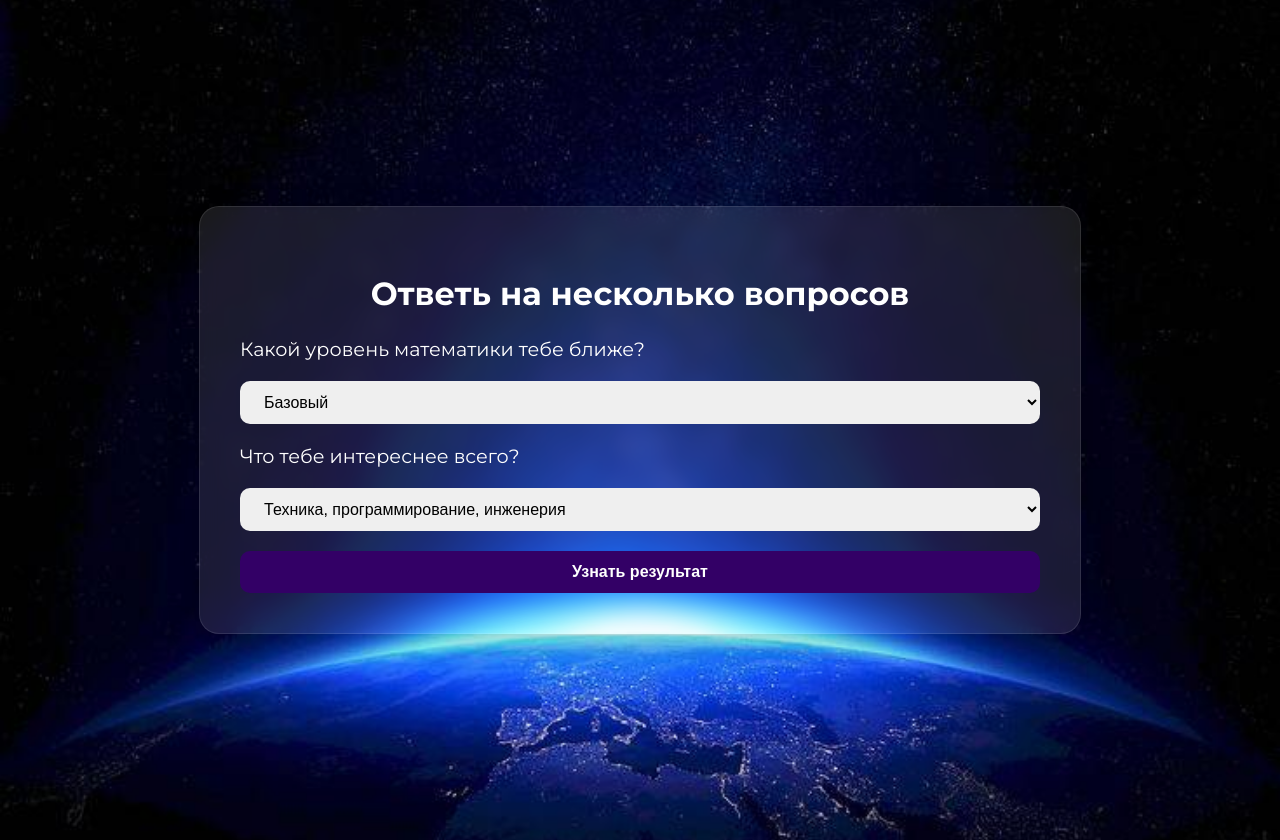
After one commit to brshkins/SUAI, a Django app: page /test/ in a window 1280 px wide. The commit adds this page. Run offline with Django 5.2, Linux system fonts and the light colour scheme.

Commit message:
создан "скелет" страницы с тестом

```diff
--- a/faculties/main/templates/main/index.html
+++ b/faculties/main/templates/main/index.html
@@ -139,7 +139,7 @@
 
         <h1>Выбери свой путь!</h1>
         <p class="description">Пройди короткий тест, и мы подберем для тебя подходящее направление обучения</p>
-        <button class="test-btn">Начать тест</button>
+        <a href="{% url 'test' %}" class="test-btn">Начать тест</a>
     </div>
 </body>
 </html>
--- /dev/null
+++ b/faculties/main/templates/main/test.html
@@ -0,0 +1,112 @@
+{% load static %}
+<!DOCTYPE html>
+<html lang="ru">
+<head>
+    <meta charset="UTF-8">
+    <meta name="viewport" content="width=device-width, initial-scale=1.0">
+    <title>Тест | ГУАП</title>
+    <link href="https://fonts.googleapis.com/css2?family=Montserrat:wght@400;500;700&display=swap" rel="stylesheet">
+    <style>
+        body {
+            font-family: 'Montserrat', sans-serif;
+            margin: 0;
+            padding: 0;
+            background-image: url("{% static 'main/img/background.jpg' %}");
+            background-size: cover;
+            background-position: center;
+            min-height: 100vh;
+            color: #fff;
+            text-align: center;
+            display: flex;
+            flex-direction: column;
+            justify-content: center;
+            align-items: center;
+            padding: 20px;
+            position: relative;
+        }
+
+        body::before {
+            background: rgba(0, 45, 90, 0.7);
+        }
+
+        .container {
+            position: relative;
+            z-index: 1;
+            background: rgba(255, 255, 255, 0.1);
+            backdrop-filter: blur(10px);
+            padding: 40px;
+            border-radius: 20px;
+            max-width: 800px;
+            width: 100%;
+            box-shadow: 0 8px 32px rgba(0, 0, 0, 0.2);
+            border: 1px solid rgba(255, 255, 255, 0.1);
+        }
+
+        h2 {
+            font-size: 2rem;
+            margin-bottom: 1.5rem;
+            color: #fff;
+        }
+
+        form {
+            display: flex;
+            flex-direction: column;
+            gap: 20px;
+        }
+
+        label {
+            font-size: 1.2rem;
+            color: #fff;
+            text-align: left;
+        }
+
+        select, input[type="submit"] {
+            padding: 12px 20px;
+            font-size: 1rem;
+            border-radius: 10px;
+            border: none;
+            outline: none;
+        }
+
+        input[type="submit"] {
+            background-color: #330066;
+            color: white;
+            cursor: pointer;
+            font-weight: bold;
+            transition: background 0.3s;
+        }
+
+        input[type="submit"]:hover {
+            background-color: #4b0099;
+        }
+
+        @media (max-width: 768px) {
+            .container {
+                padding: 30px 20px;
+            }
+        }
+    </style>
+</head>
+<body>
+    <div class="container">
+        <h2>Ответь на несколько вопросов</h2>
+        <form method="post" action="{% url 'test_result' %}">
+            {% csrf_token %}
+            <label for="math_level">Какой уровень математики тебе ближе?</label>
+            <select id="math_level" name="math_level">
+                <option value="basic">Базовый</option>
+                <option value="advanced">Продвинутый</option>
+            </select>
+
+            <label for="interest">Что тебе интереснее всего?</label>
+            <select id="interest" name="interest">
+                <option value="tech">Техника, программирование, инженерия</option>
+                <option value="business">Экономика, управление, финансы</option>
+                <option value="creative">Дизайн, медиа, креатив</option>
+            </select>
+
+            <input type="submit" value="Узнать результат">
+        </form>
+    </div>
+</body>
+</html>
--- a/faculties/main/urls.py
+++ b/faculties/main/urls.py
@@ -1,5 +1,7 @@
 from django.urls import path
 from . import views
 urlpatterns = [
-    path('', views.index)
+    path('', views.index, name = 'index'),
+    path('test/', views.test_views, name='test'),
+    path('test/result/', views.test_result, name ='test_result')
 ]
--- a/faculties/main/views.py
+++ b/faculties/main/views.py
@@ -2,3 +2,9 @@ from django.shortcuts import render
 from django.http import HttpResponse
 def index(request):
     return render(request, 'main/index.html')
+
+def test_views(request):
+    return render(request, 'main/test.html')
+
+def test_result(request):
+    return render(request, 'main/test_result.html')
```
Also changed, not shown: faculties/main/templates/main/test_result.html (added, +10 -0 lines), faculties/static/main/img/rocket.jpg (deleted).
